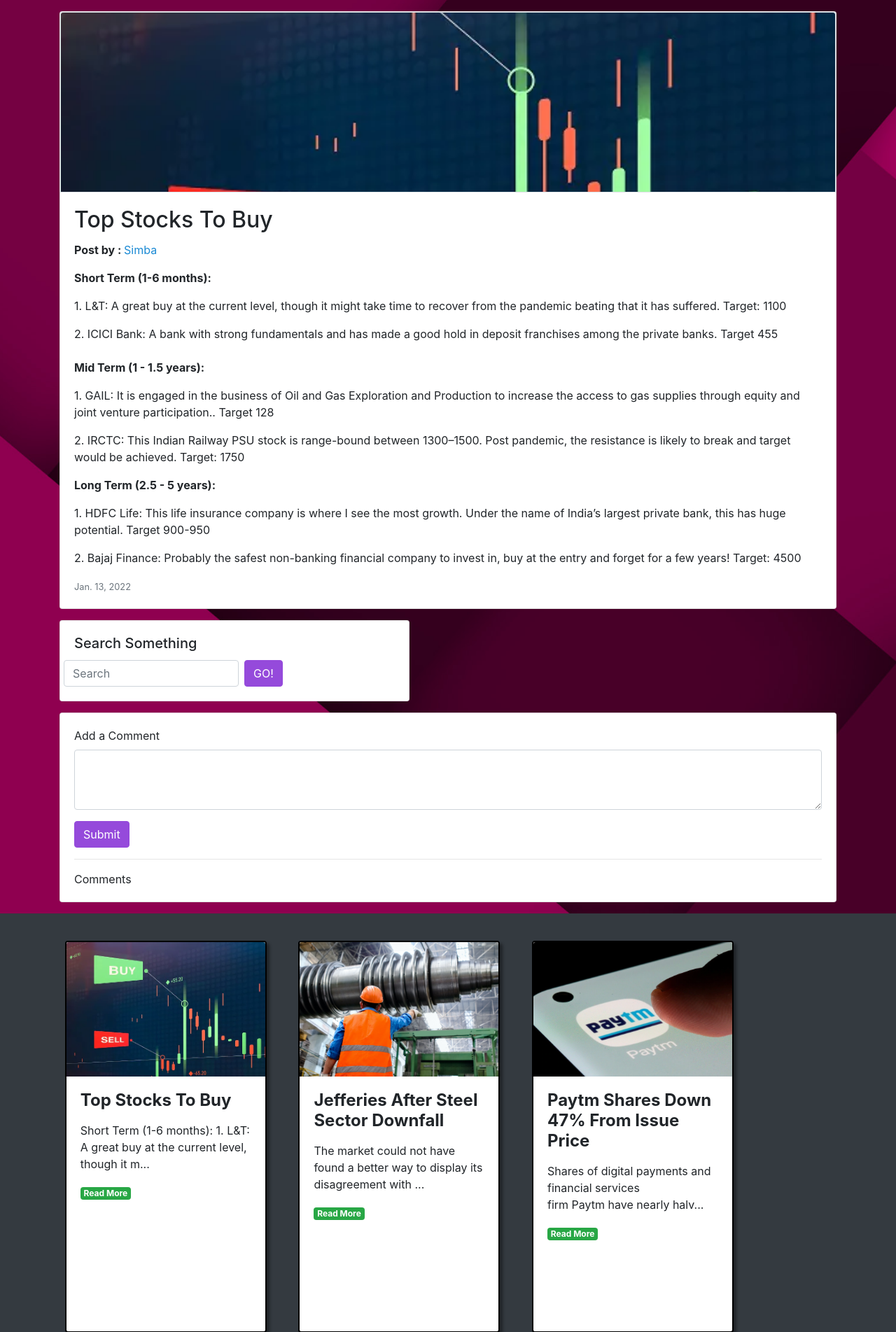
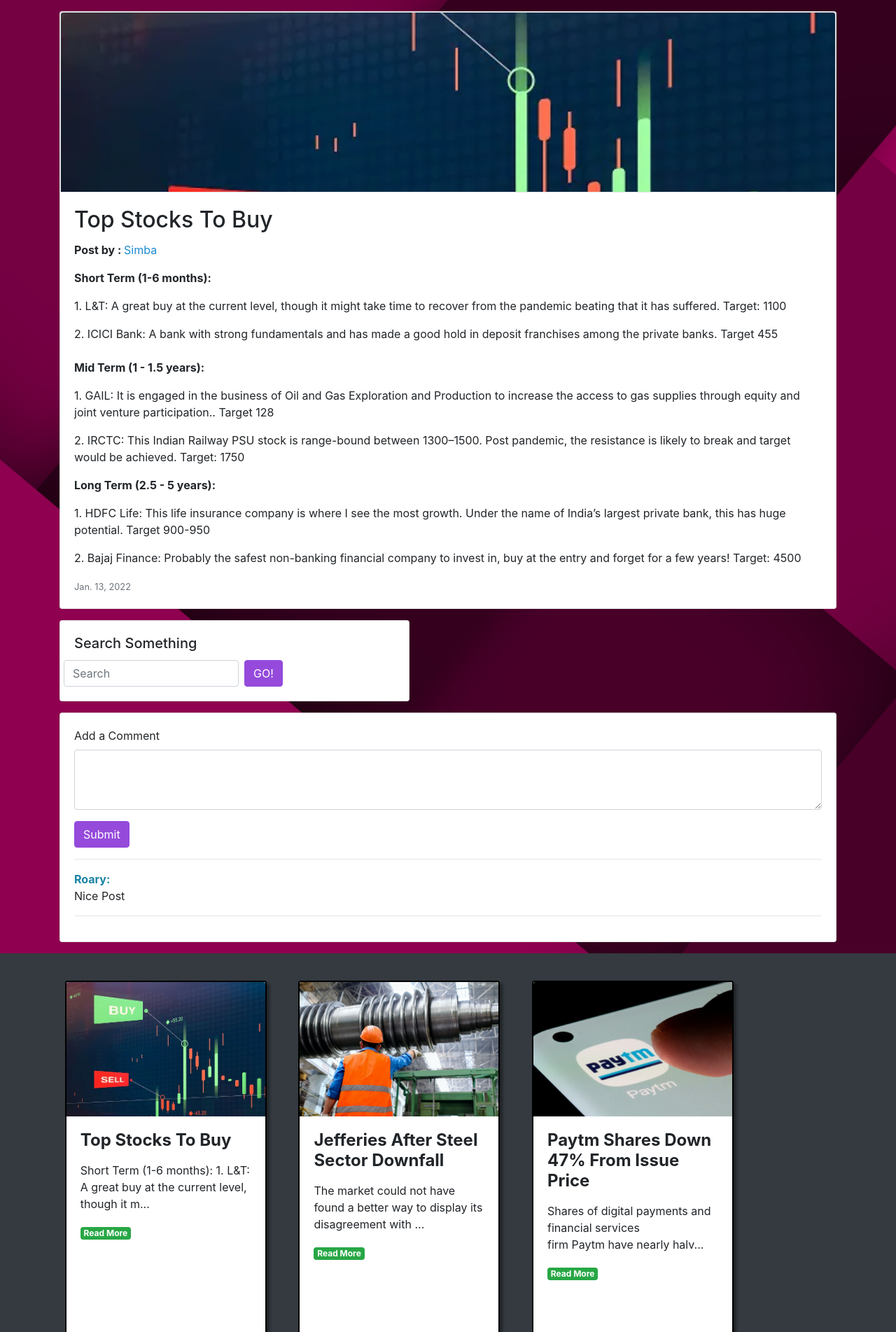
Before and after one commit to Rohan2035/InvestorHub, a Django app: a page that uses templates/content.html in a window 1280 px wide. Shown: the part 56-1959 px from the top of the page at 70% size. Run offline with Django 3.2, Linux system fonts and the light colour scheme; data comes from the database, SQL or seed files in the repository; both versions use the stored data as it was after the commit; some libraries are stand-ins or nearby versions.

Commit message:
Comment Section 🚀🚀

```diff
--- a/stockpost/urls.py
+++ b/stockpost/urls.py
@@ -16,8 +16,5 @@ urlpatterns = [
     path('deletePost/', views.deletePost, name="delete"),
     path('editPost/', views.edit_post, name="editPost"),
     path('validateEdit/', views.validate_edit, name="validateEdit"),
-    path('validateComment/', views.validate_comment, name="validateComment"),
-
-    # Delete this
-    path('test/', views.test, name="test")
+    path('validateComment/', views.validate_comment, name="validateComment")
 ]
--- a/stockpost/views.py
+++ b/stockpost/views.py
@@ -33,12 +33,8 @@ def content(request, slug):
 
     # Comments
     comments = cm.objects.filter(post_id = post.post_id)
-    if len(comments) == 0:
-        comment_context = "No Comments Added"
-    else:
-        comment_context = comments
 
-    context = {'post' : post, 'post1' : items, 'comments' : comment_context}
+    context = {'post' : post, 'post1' : items, 'comments' : comments}
     return render(request, 'content.html', context)
 
 
@@ -230,8 +226,3 @@ def validate_comment(request):
 
     else:
         return HttpResponse("Illegal Access")
-
-
-# Remove This
-def test(request):
-    return render(request, "Test.html")
--- a/templates/content.html
+++ b/templates/content.html
@@ -343,7 +343,11 @@
           </form>
 
           <hr>
-          Comments
+          {% for i in comments %}
+          <span style="color:rgb(25, 131, 163)"><strong>{{i.user_name}}:</strong></span>
+          <p>{{i.comment_text}}</p>
+          <hr>
+          {% endfor %}
           </div>
 
         </div>
```
Also changed, not shown: templates/postComment.html (deleted, +0 -16 lines), templates/userposts.html (deleted, +0 -11 lines), db.sqlite3.
